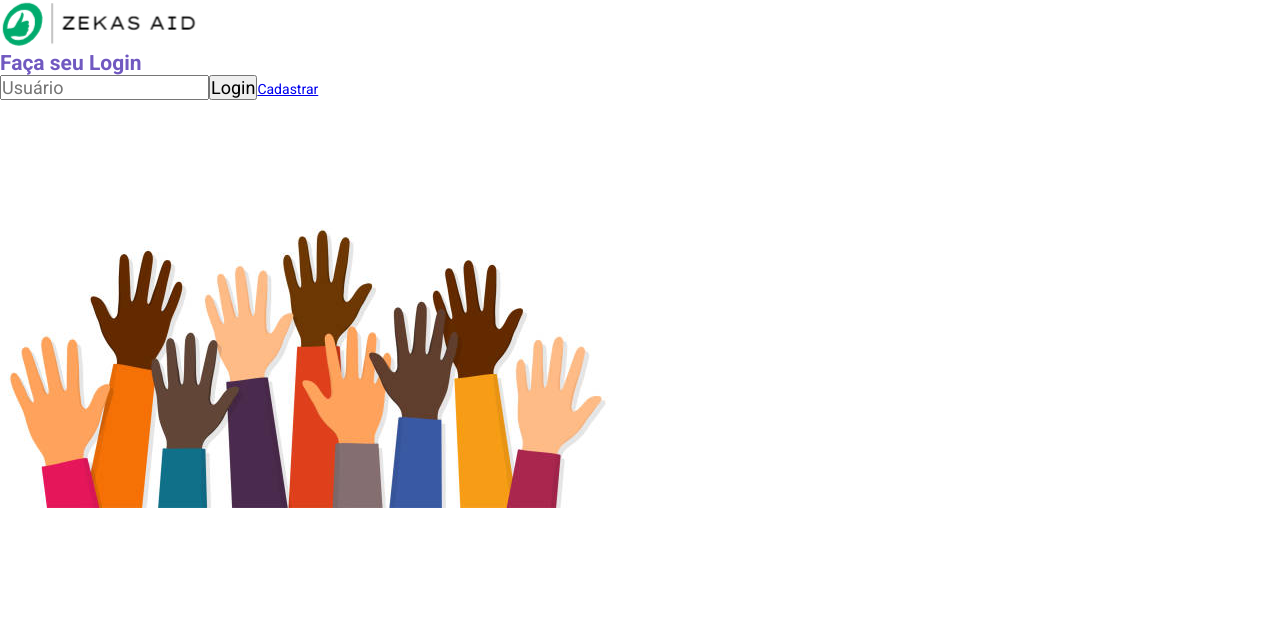
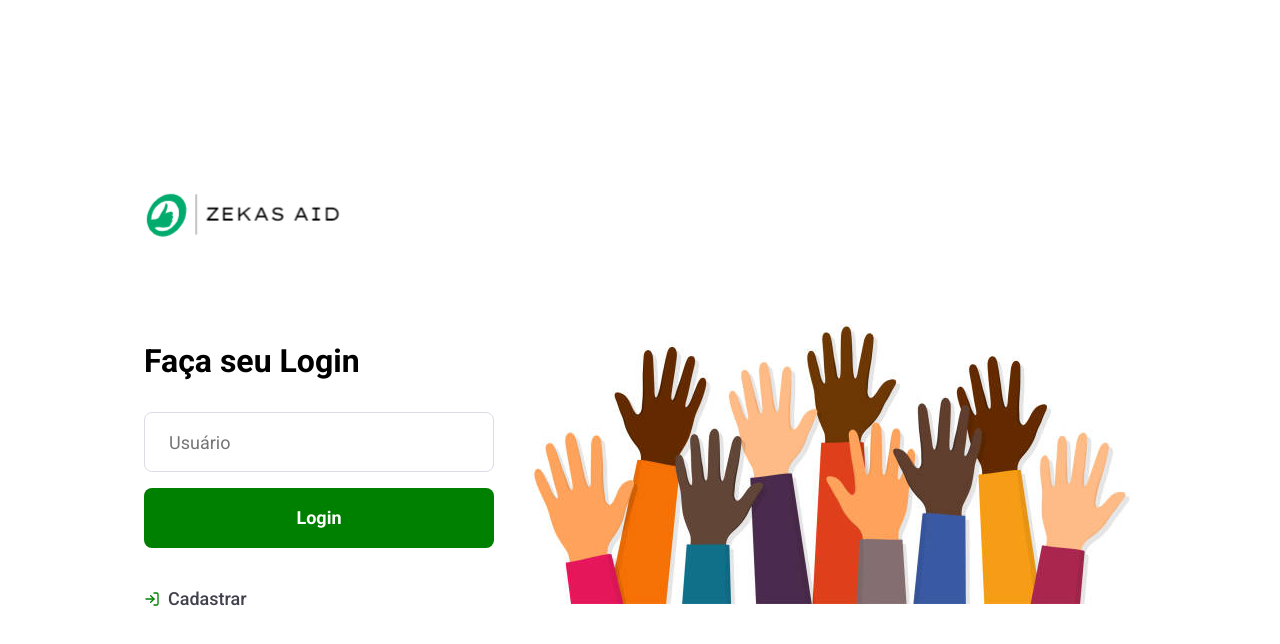
Before and after one commit to ZekasDev/ZekasAid, a React (Create React App) app in the folder Frontend/: page / in a window 1280 px wide. Shown: the top 644 px of the page. Built offline with nearby package versions, Linux system fonts and the light colour scheme.

Commit message:
Tela de Login - Finalizado

```diff
--- a/Frontend/package.json
+++ b/Frontend/package.json
@@ -8,6 +8,7 @@
     "@testing-library/user-event": "^13.5.0",
     "react": "^18.2.0",
     "react-dom": "^18.2.0",
+    "react-icons": "^4.7.1",
     "react-scripts": "5.0.1",
     "web-vitals": "^2.1.4"
   },
--- a/Frontend/src/global.css
+++ b/Frontend/src/global.css
@@ -20,3 +20,33 @@
 button {
     cursor: pointer;
 }
+
+form input {
+    width: 100%;
+    height: 60px;
+    color: #333;
+    border: 1px solid #dcdce6;
+    border-radius: 8px;
+    padding: 0 24px;
+}
+
+.button {
+    width: 100%;
+    height: 60px;
+    background: green;
+    border: 0;
+    border-radius: 8px;
+    color: #FFF;
+    font-weight: 700;
+    margin-top: 16px;
+    display: inline-block;
+    text-align: center;
+    text-decoration: none;
+    font-size: 18px;
+    line-height: 60px;
+    transition: filter 0.2s;
+}
+
+.button:hover {
+    filter: brightness(90%)
+}
--- a/Frontend/src/pages/Login/index.js
+++ b/Frontend/src/pages/Login/index.js
@@ -1,5 +1,6 @@
 import React from "react";
 import "./styles.css";
+import { FiLogIn } from 'react-icons/fi' //npm install react-icons assim que chegar em casa
 import frontImg from '../../assets/zekasaid.jpg'
 import logoImg from '../../assets/logo.jpg'
 
@@ -11,8 +12,9 @@
         <form>
           <h1>Faça seu Login</h1>
           <input placeholder="Usuário" />
-          <button type="submit">Login</button>
+          <button className="button" type="submit">Login</button>
           <a href="/register">
+            <FiLogIn size={16} color="green"/>
             Cadastrar
           </a>
         </form>
--- a/Frontend/src/pages/Login/styles.css
+++ b/Frontend/src/pages/Login/styles.css
@@ -1,3 +1,44 @@
-h1 {
-    color: #7159c1
+.login-container {
+    width: 100%;
+    max-width: 1120px;
+    height: 100vh;
+    margin: 0 auto;
+
+    display: flex;
+    align-items: center;
+    justify-content: center;
 }
+
+.login-container section.form {
+    width: 100%;
+    max-width: 350px;
+    margin-right: 30px;
+}
+
+.login-container section.form form {
+    margin-top: 100px;
+}
+
+.login-container section.form form h1 {
+    font-size: 32px;
+    margin-bottom: 32px;
+}
+
+.login-container section.form form a {
+    display: flex;
+    align-items: center;
+    margin-top: 40px;
+    color: #41414d;
+    font-size: 18px;
+    text-decoration: none;
+    font-weight: 500;
+    transition: opacity 0.2s;
+}
+
+.login-container section.form form a svg {
+    margin-right: 8px;
+}
+
+.login-container section.form form a:hover {
+    opacity: 0.8;
+}
```
Also changed, not shown: 1 other file (tests, documents, lock files or other folders).
